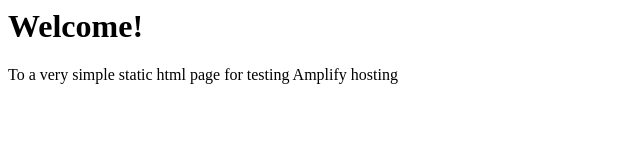
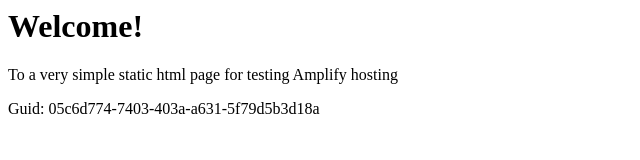
Before and after one commit to aws-aemilia-pdx/Github-PR-Commit-Integration-Test-DoNotTouch-v1-beta-us-west-2, a website: page src/index.html in a window 1280 px wide. Shown: the whole page, without its empty margins (0-640 px from the left). Drawn offline with Linux system fonts and the light colour scheme.

Commit message:
commit from integ tests

```diff
--- a/src/index.html
+++ b/src/index.html
@@ -1,3 +1,5 @@
+
+
 <html lang="en">
 
 <head>
@@ -10,6 +12,6 @@
 <body>
     <h1>Welcome!</h1>
     <p>To a very simple static html page for testing Amplify hosting</p>
-</body>
+    <p>Guid: 05c6d774-7403-403a-a631-5f79d5b3d18a</p></body>
 
 </html>
```
